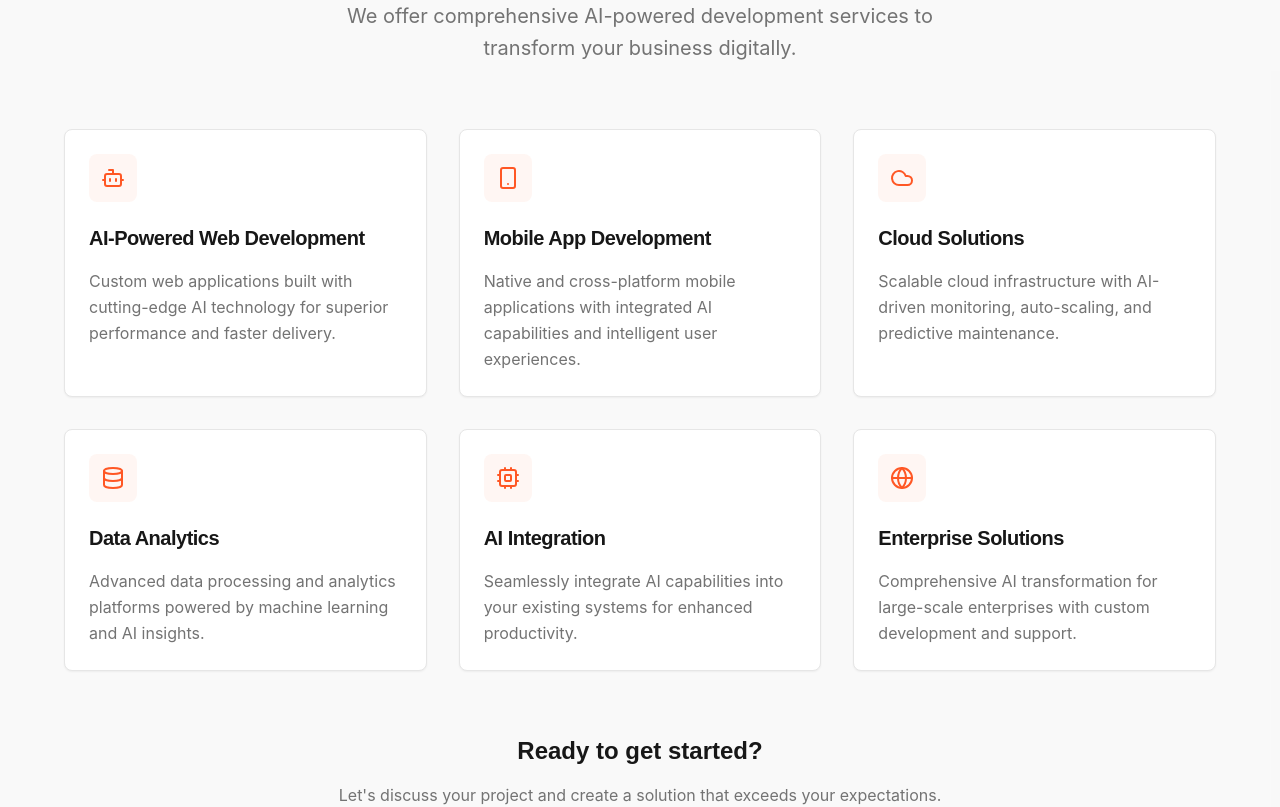
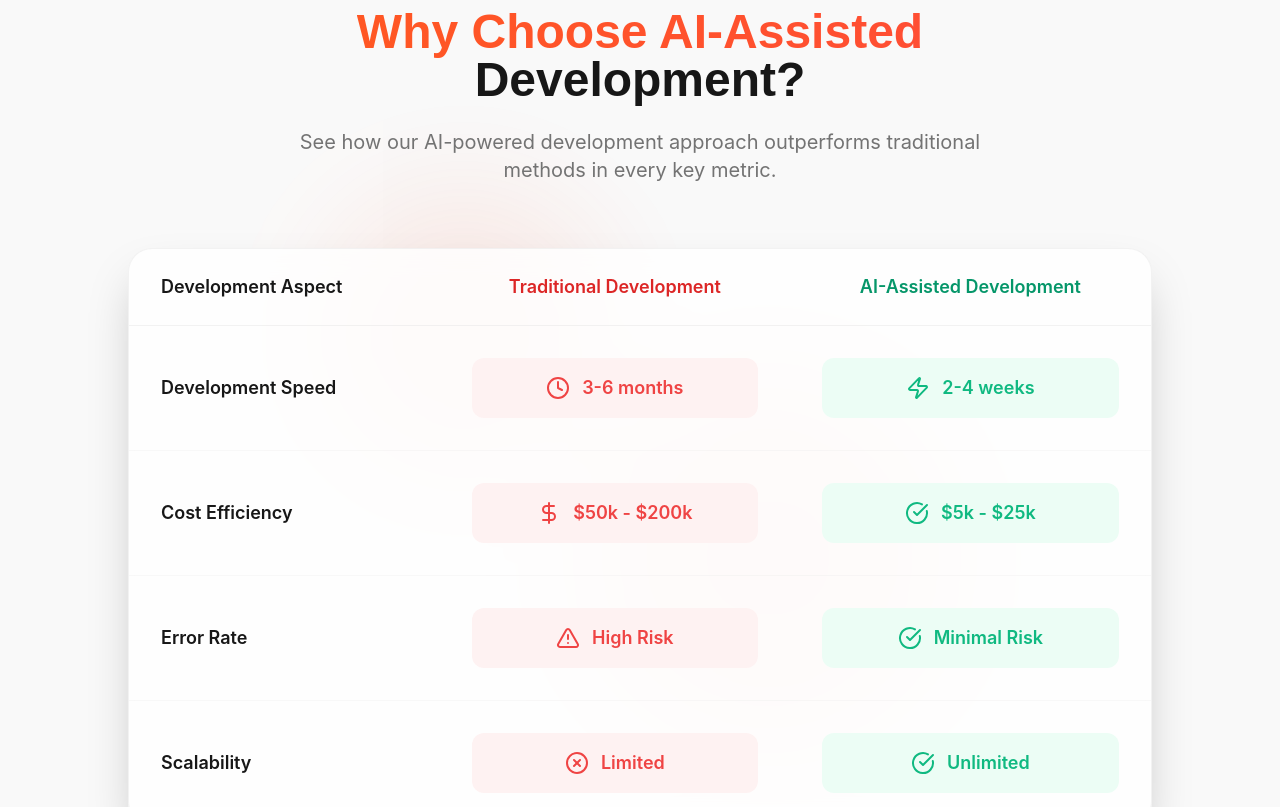
Before and after one commit to Delamain-Software-Solutions/delamain-software-solutions, a React (Vite) app: page / in a window 1280 px wide. Shown: the part 1200-2007 px from the top of the page. Built offline with nearby package versions, Linux system fonts and the light colour scheme.

Commit message:
Add comparison table
Increase header size and add a comparison table highlighting the benefits of AI-assisted development over traditional methods.

```diff
--- /dev/null
+++ b/src/components/ComparisonTable.tsx
@@ -0,0 +1,116 @@
+import React from 'react';
+import { CheckCircle, XCircle, Clock, DollarSign, AlertTriangle, Zap } from 'lucide-react';
+import { Table, TableBody, TableCell, TableHead, TableHeader, TableRow } from '@/components/ui/table';
+
+const ComparisonTable = () => {
+  const comparisons = [
+    {
+      aspect: 'Development Speed',
+      traditional: { value: '3-6 months', icon: Clock, color: 'text-red-500', bgColor: 'bg-red-50 dark:bg-red-950/20' },
+      ai: { value: '2-4 weeks', icon: Zap, color: 'text-emerald-500', bgColor: 'bg-emerald-50 dark:bg-emerald-950/20' }
+    },
+    {
+      aspect: 'Cost Efficiency',
+      traditional: { value: '$50k - $200k', icon: DollarSign, color: 'text-red-500', bgColor: 'bg-red-50 dark:bg-red-950/20' },
+      ai: { value: '$5k - $25k', icon: CheckCircle, color: 'text-emerald-500', bgColor: 'bg-emerald-50 dark:bg-emerald-950/20' }
+    },
+    {
+      aspect: 'Error Rate',
+      traditional: { value: 'High Risk', icon: AlertTriangle, color: 'text-red-500', bgColor: 'bg-red-50 dark:bg-red-950/20' },
+      ai: { value: 'Minimal Risk', icon: CheckCircle, color: 'text-emerald-500', bgColor: 'bg-emerald-50 dark:bg-emerald-950/20' }
+    },
+    {
+      aspect: 'Scalability',
+      traditional: { value: 'Limited', icon: XCircle, color: 'text-red-500', bgColor: 'bg-red-50 dark:bg-red-950/20' },
+      ai: { value: 'Unlimited', icon: CheckCircle, color: 'text-emerald-500', bgColor: 'bg-emerald-50 dark:bg-emerald-950/20' }
+    }
+  ];
+
+  return (
+    <section className="py-24 bg-muted/30 dark:bg-slate-800/30 relative overflow-hidden">
+      {/* Background Elements */}
+      <div className="absolute inset-0">
+        <div className="absolute top-1/4 left-1/4 w-72 h-72 bg-gradient-to-r from-primary/10 to-accent/10 rounded-full blur-3xl animate-pulse"></div>
+        <div className="absolute bottom-1/4 right-1/4 w-96 h-96 bg-gradient-to-r from-accent/10 to-primary/10 rounded-full blur-3xl animate-pulse" style={{animationDelay: '2s'}}></div>
+      </div>
+
+      <div className="container mx-auto px-6 relative z-10">
+        <div className="text-center mb-16">
+          <h2 className="text-4xl lg:text-5xl font-bold font-space-grotesk mb-6">
+            <span className="bg-gradient-to-r from-primary to-accent bg-clip-text text-transparent">
+              Why Choose AI-Assisted
+            </span>
+            <br />
+            <span className="text-foreground">Development?</span>
+          </h2>
+          <p className="text-xl text-muted-foreground max-w-3xl mx-auto">
+            See how our AI-powered development approach outperforms traditional methods in every key metric.
+          </p>
+        </div>
+
+        <div className="max-w-5xl mx-auto">
+          <div className="bg-card/80 dark:bg-white/5 backdrop-blur-md rounded-3xl shadow-2xl border border-border/50 dark:border-white/10 overflow-hidden">
+            <Table>
+              <TableHeader>
+                <TableRow className="border-b border-border/50 dark:border-white/10">
+                  <TableHead className="text-left py-6 px-8 text-lg font-semibold text-foreground">
+                    Development Aspect
+                  </TableHead>
+                  <TableHead className="text-center py-6 px-8 text-lg font-semibold text-red-600 dark:text-red-400">
+                    Traditional Development
+                  </TableHead>
+                  <TableHead className="text-center py-6 px-8 text-lg font-semibold text-emerald-600 dark:text-emerald-400">
+                    AI-Assisted Development
+                  </TableHead>
+                </TableRow>
+              </TableHeader>
+              <TableBody>
+                {comparisons.map((item, index) => (
+                  <TableRow
+                    key={index}
+                    className="border-b border-border/30 dark:border-white/5 hover:bg-muted/50 dark:hover:bg-white/5 transition-colors"
+                  >
+                    <TableCell className="py-8 px-8">
+                      <div className="font-semibold text-lg text-foreground">
+                        {item.aspect}
+                      </div>
+                    </TableCell>
+                    <TableCell className="py-8 px-8">
+                      <div className={`flex items-center justify-center gap-3 p-4 rounded-xl ${item.traditional.bgColor}`}>
+                        <item.traditional.icon className={`h-6 w-6 ${item.traditional.color}`} />
+                        <span className={`font-semibold text-lg ${item.traditional.color}`}>
+                          {item.traditional.value}
+                        </span>
+                      </div>
+                    </TableCell>
+                    <TableCell className="py-8 px-8">
+                      <div className={`flex items-center justify-center gap-3 p-4 rounded-xl ${item.ai.bgColor}`}>
+                        <item.ai.icon className={`h-6 w-6 ${item.ai.color}`} />
+                        <span className={`font-semibold text-lg ${item.ai.color}`}>
+                          {item.ai.value}
+                        </span>
+                      </div>
+                    </TableCell>
+                  </TableRow>
+                ))}
+              </TableBody>
+            </Table>
+          </div>
+
+          {/* Bottom CTA */}
+          <div className="text-center mt-12">
+            <div className="inline-flex items-center gap-2 bg-gradient-to-r from-primary to-accent p-1 rounded-full">
+              <div className="bg-background dark:bg-slate-900 rounded-full px-8 py-3">
+                <span className="bg-gradient-to-r from-primary to-accent bg-clip-text text-transparent font-semibold text-lg">
+                  Ready to transform your development process?
+                </span>
+              </div>
+            </div>
+          </div>
+        </div>
+      </div>
+    </section>
+  );
+};
+
+export default ComparisonTable;
--- a/src/components/Hero.tsx
+++ b/src/components/Hero.tsx
@@ -5,7 +5,7 @@ import heroImage from '@/assets/hero-ai-development.jpg';
 
 const HeroSection = () => {
   return (
-    <section id="home" className="min-h-screen flex items-center justify-center relative overflow-hidden bg-background">
+    <section id="home" className="min-h-[120vh] flex items-center justify-center relative overflow-hidden bg-background">
       {/* Flowing Abstract Artwork */}
       <div className="absolute inset-0">
         {/* Light mode - whitish background with flowing artwork */}
@@ -63,7 +63,7 @@ const HeroSection = () => {
         </div>
       </div>
 
-      <div className="container mx-auto px-6 py-32 text-center relative z-10">
+      <div className="container mx-auto px-6 py-40 text-center relative z-10">
         {/* Main Hero Content */}
         <div className="max-w-4xl mx-auto space-y-8">
 
--- a/src/pages/Index.tsx
+++ b/src/pages/Index.tsx
@@ -1,5 +1,6 @@
 import Header from "@/components/Header";
 import Hero from "@/components/Hero";
+import ComparisonTable from "@/components/ComparisonTable";
 import Services from "@/components/Services";
 
 const Index = () => {
@@ -7,6 +8,7 @@ const Index = () => {
     <div className="min-h-screen">
       <Header />
       <Hero />
+      <ComparisonTable />
       <Services />
     </div>
   );
```
